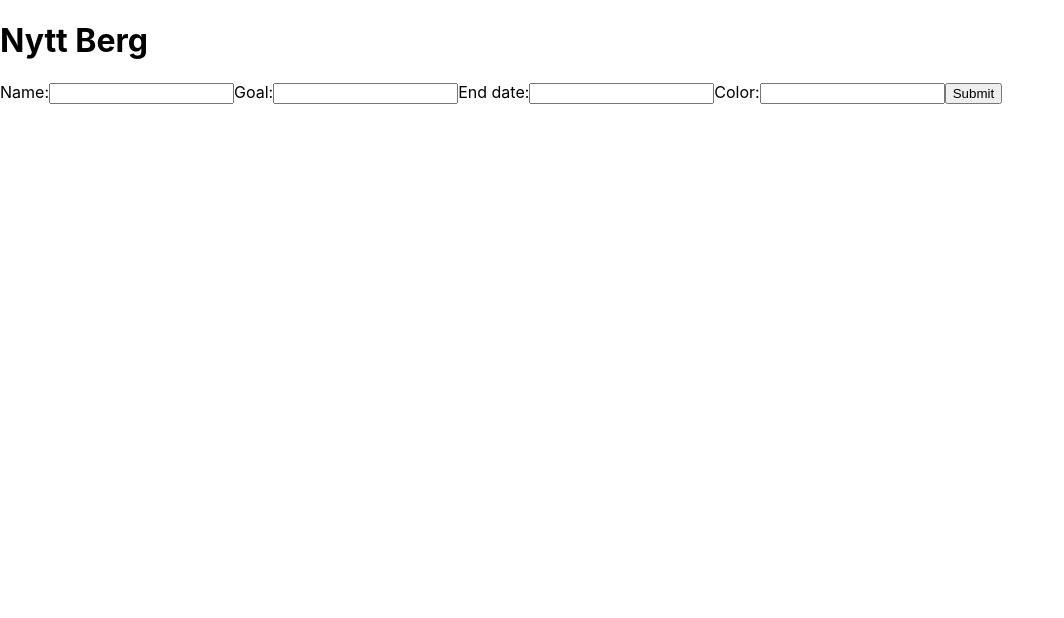
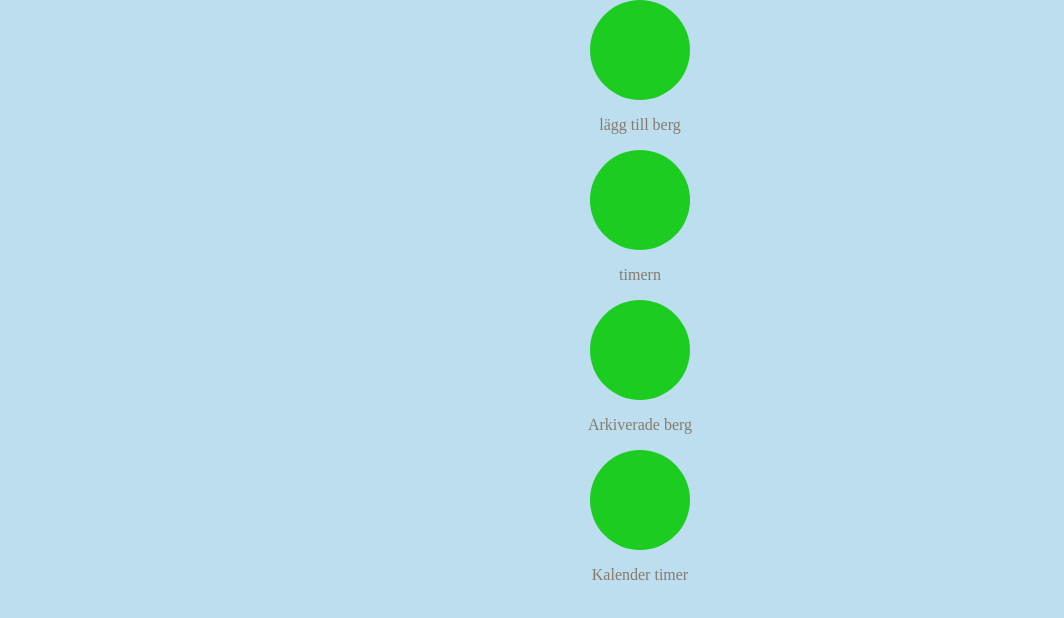
Before and after one commit to frans-johansson/study-helper, a React (Create React App) app: page / in a window 1280 px wide. Shown: the top 618 px of the page, without its empty margins (0-1064 px from the left). Built offline with nearby package versions, Linux system fonts and the light colour scheme.

Commit message:
gjort bröjan av ett skellett och kanske dålig kodad men enkel hub

```diff
--- a/package.json
+++ b/package.json
@@ -21,5 +21,8 @@
     "not dead",
     "not ie <= 11",
     "not op_mini all"
-  ]
+  ],
+  "devDependencies": {
+    "sass": "^1.15.1"
+  }
 }
--- a/src/App.js
+++ b/src/App.js
@@ -1,7 +1,7 @@
 import React, { Component } from 'react';
-import './App.css';
+import './_css/test.css';
 
-
+import Hubtest from './Tests/Hubtest.js'
 import HomeTest from './Tests/HomeTest.js'
 import TimerTest from './Tests/TimerTest.js'
 import MountainTest from './Tests/MountainTest.js'
@@ -10,7 +10,10 @@
   render() {
     return(
       <div>
-      	<MountainTest />
+      	<HomeTest />
+
+
+
       </div>
     )
   }
--- /dev/null
+++ b/src/Tests/ArchiveTest.js
@@ -0,0 +1,23 @@
+import React, { Component } from 'react';
+
+import Button from '../Components/Button.js'
+import ButtonContainer from '../Components/ButtonContainer.js'
+
+
+class HomeTest extends Component {
+  render() {
+    return(
+      <div>
+
+        <p> ett berg</p>
+
+
+
+      </div>
+    )
+  }
+}
+
+
+
+export default HomeTest
--- a/src/Tests/HomeTest.js
+++ b/src/Tests/HomeTest.js
@@ -1,21 +1,31 @@
 import React, { Component } from 'react';
 
 import Button from '../Components/Button.js'
-import MountainList from '../MountainList.js'
 import ButtonContainer from '../Components/ButtonContainer.js'
+
+import Hubtest from './Hubtest.js'
+
+  //<MountainList/>
+
+        //<ButtonContainer>
+          //<Button text="Hej" onClick={() => {alert("a")}}/>
+        //</ButtonContainer>
+
 
 class HomeTest extends Component {
   render() {
     return(
       <div>
-        <MountainList/>
 
-        <ButtonContainer>
-          <Button text="Hej" onClick={() => {alert("a")}}/>
-        </ButtonContainer>
+        <Hubtest />
+
+
+
       </div>
     )
   }
 }
 
+
+
 export default HomeTest
--- /dev/null
+++ b/src/Tests/Hubtest.js
@@ -0,0 +1,98 @@
+import React, { Component } from 'react';
+
+import MountainTest from './MountainTest.js'
+import TimerTest from './TimerTest.js'
+import HomeTest from './HomeTest.js'
+import ArchiveTest from './ArchiveTest.js'
+import TimerCTest from './TimerCTest.js'
+
+import Button from '../Components/Button.js'
+
+
+class  Hubtest extends React.Component {
+  constructor(props) {
+    super(props);
+    this.state = {isToggleOn: " "};
+
+
+    this.handleClick = this.handleClick.bind(this);
+  }
+
+  handleClick(e) {
+    this.setState(state => ({
+      isToggleOn: e
+    }));
+  }
+
+
+  render() {
+
+    if(this.state.isToggleOn=="mountain"){
+
+      return(
+      <div>
+       <MountainTest/>
+       <Button text="Tillbaka" onClick={this.handleClick.bind(this, "back")}/>
+      </div>);
+    }
+     if(this.state.isToggleOn=="back"){
+
+      return(
+      <div>
+       <HomeTest/>
+
+      </div>);
+    }
+     if(this.state.isToggleOn=="timer"){
+
+      return(
+      <div>
+       <p> finns inte </p>
+       <Button text="Tillbaka" onClick={this.handleClick.bind(this, "back")}/>
+
+
+      </div>);
+    }
+      if(this.state.isToggleOn=="Archive"){
+
+      return(
+      <div>
+       <p> finns inte </p>
+       <Button text="Tillbaka" onClick={this.handleClick.bind(this, "back")}/>
+       <ArchiveTest/>
+
+      </div>);
+    }
+
+    if(this.state.isToggleOn=="timertwo"){
+
+      return(
+      <div>
+       <p> finns inte </p>
+       <Button text="Tillbaka" onClick={this.handleClick.bind(this, "back")}/>
+       <TimerCTest/>
+
+
+      </div>);
+    }
+
+
+    return (
+     <div>
+      <Button text="lägg till berg" onClick={this.handleClick.bind(this, "mountain")}/>
+
+      <Button text="timern" onClick={this.handleClick.bind(this, "timer")}/>
+
+      <Button text="Arkiverade berg" onClick={this.handleClick.bind(this, "Archive")}/>
+
+      <Button text="Kalender timer" onClick={this.handleClick.bind(this, "timertwo")}/>
+
+       </div>
+
+
+
+    );
+  }
+}
+
+export default Hubtest;
--- /dev/null
+++ b/src/Tests/TimerCTest.js
@@ -0,0 +1,22 @@
+import React, { Component } from 'react';
+
+import Button from '../Components/Button.js'
+import ButtonContainer from '../Components/ButtonContainer.js'
+
+class HomeTest extends Component {
+  render() {
+    return(
+      <div>
+
+        <p> en timer</p>
+
+
+
+      </div>
+    )
+  }
+}
+
+
+
+export default HomeTest
--- a/src/_css/test.css
+++ b/src/_css/test.css
@@ -1 +1 @@
-body{font:100% Andale Mono;color:#867B6E;background-color:#BCDEEF}
+body{font:100% Futura;color:#867B6E;background-color:#BCDEEF}.App{text-align:center}.App-logo{animation:App-logo-spin infinite 20s linear;height:40vmin}.App-header{background-color:#282c34;min-height:100vh;display:flex;flex-direction:column;align-items:center;justify-content:center;font-size:calc(10px + 2vmin);color:white}.App-link{color:#61dafb}@keyframes App-logo-spin{from{transform:rotate(0deg)}to{transform:rotate(360deg)}}.ButtonContainer{display:flex;justify-content:space-around}.Clickable{width:100px;height:100px;border-radius:200px;background-color:#1CCC21;color:white}.ClickWrapper{display:flex;flex-direction:column;align-items:center;justify-content:center}.InfoContainer{display:flex;flex-direction:column;align-items:center;justify-content:center;width:500px;height:200px;background-color:#F3EFBE;color:#867B6E}
--- a/src/_sass/test.scss
+++ b/src/_sass/test.scss
@@ -32,3 +32,74 @@
   color: $text-color;
   background-color: $sky-color;
 }
+
+.App {
+  text-align: center;
+}
+
+.App-logo {
+  animation: App-logo-spin infinite 20s linear;
+  height: 40vmin;
+}
+
+.App-header {
+  background-color: #282c34;
+  min-height: 100vh;
+  display: flex;
+  flex-direction: column;
+  align-items: center;
+  justify-content: center;
+  font-size: calc(10px + 2vmin);
+  color: white;
+}
+
+.App-link {
+  color: #61dafb;
+}
+
+@keyframes App-logo-spin {
+  from {
+    transform: rotate(0deg);
+  }
+  to {
+    transform: rotate(360deg);
+  }
+}
+
+.ButtonContainer {
+  display: flex;
+  justify-content: space-around;
+}
+
+.Clickable {
+  /*Placeholder code for a nice round button that is green*/
+  width: 100px;
+  height: 100px;
+  border-radius: 200px;
+
+  background-color: $yes-color;
+  color: white;
+}
+
+.ClickWrapper {
+  display: flex;
+  flex-direction: column;
+
+  align-items: center;
+  justify-content: center;
+}
+
+.InfoContainer{
+
+	display: flex;
+flex-direction: column;
+   align-items: center;
+  justify-content: center;
+
+  	width: 500px;
+  	height: 200px;
+
+
+ 	background-color: $box-color;
+  	color: $text-color;
+}
```
Also changed, not shown: 1 other file (tests, documents, lock files or other folders).
